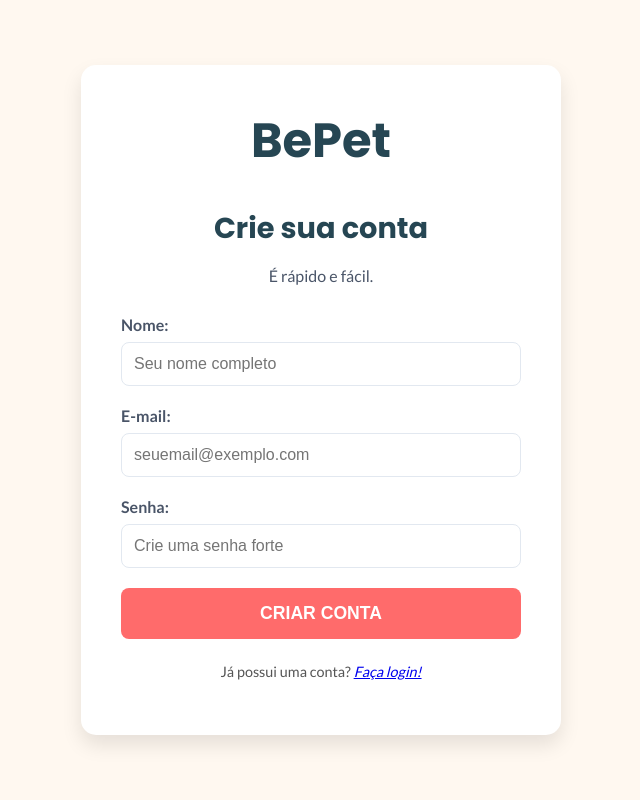
After one commit to Carlos-Andre-Rabelo/BePet, a PHP site: page /criar_conta.php in a window 1280 px wide. The commit adds this page. Shown: the whole page, without its empty margins (319-959 px from the left). Run offline with PHP 8.4, Linux system fonts and the light colour scheme.

Commit message:
implementação total da função de login de usuários

```diff
--- /dev/null
+++ b/login/criar_conta.css
@@ -0,0 +1,6 @@
+.login-container .create-account {
+    text-align: center;
+    margin-top: 1.5rem;
+    font-size: 0.9rem;
+    color: #555;
+}
--- /dev/null
+++ b/login/criar_conta.php
@@ -0,0 +1,113 @@
+<?php
+// Inicia a sessão
+session_start();
+
+$error_message = '';
+$success_message = '';
+
+// 1. VERIFICAR SE O FORMULÁRIO FOI ENVIADO
+if ($_SERVER["REQUEST_METHOD"] == "POST") {
+
+    // 2. CONECTAR AO BANCO DE DADOS
+    $servidor = "localhost";
+    $usuario = "root";
+    $senha_db = "";
+    $banco = "bepet";
+
+    mysqli_report(MYSQLI_REPORT_ERROR | MYSQLI_REPORT_STRICT);
+    try {
+        $conexao = new mysqli($servidor, $usuario, $senha_db, $banco);
+    } catch (mysqli_sql_exception $e) {
+        die("Desculpe, estamos com problemas técnicos. Tente novamente mais tarde.");
+    }
+
+    // 3. COLETAR E VALIDAR DADOS
+    $nome = trim($_POST['nome']);
+    $email = trim($_POST['email']);
+    $senha_digitada = trim($_POST['senha']); // Renomeado para clareza
+
+    if (empty($nome) || empty($email) || empty($senha_digitada)) {
+        $error_message = "Todos os campos são obrigatórios.";
+    } elseif (!filter_var($email, FILTER_VALIDATE_EMAIL)) {
+        $error_message = "O formato do e-mail é inválido.";
+    } else {
+        // 4. VERIFICAR SE O E-MAIL JÁ EXISTE
+        $sql_check = "SELECT codigo FROM login WHERE email = ? LIMIT 1";
+        $stmt_check = $conexao->prepare($sql_check);
+        $stmt_check->bind_param("s", $email);
+        $stmt_check->execute();
+        $resultado_check = $stmt_check->get_result();
+
+        if ($resultado_check->num_rows > 0) {
+            $error_message = "Este e-mail já está cadastrado. Tente fazer login.";
+        } else {
+            // 5. CRIPTOGRAFAR A SENHA (HASH)
+            $senha_hash = password_hash($senha_digitada, PASSWORD_DEFAULT);
+
+            // 6. INSERIR O NOVO USUÁRIO NO BANCO
+            $sql_insert = "INSERT INTO login (nome, email, senha) VALUES (?, ?, ?)";
+            $stmt_insert = $conexao->prepare($sql_insert);
+            $stmt_insert->bind_param("sss", $nome, $email, $senha_hash);
+
+            if ($stmt_insert->execute()) {
+                // Redireciona para a página de login com uma mensagem de sucesso
+                header("Location: login.php?status=conta_criada");
+                exit;
+            } else {
+                $error_message = "Erro ao criar a conta. Tente novamente.";
+            }
+            $stmt_insert->close();
+        }
+        $stmt_check->close();
+    }
+    $conexao->close();
+}
+?>
+<!DOCTYPE html>
+<html lang="pt-BR">
+<head>
+    <meta charset="UTF-8">
+    <meta name="viewport" content="width=device-width, initial-scale=1.0">
+    <title>Criar Conta - BePet</title>
+    <link rel="stylesheet" href="login.css"> <!-- Reutilizando o CSS do login -->
+    <link rel="stylesheet" href="criar_conta.css"> <!-- CSS específico para a página de criar conta -->
+    <link rel="preconnect" href="https://fonts.googleapis.com">
+    <link rel="preconnect" href="https://fonts.gstatic.com" crossorigin>
+    <link href="https://fonts.googleapis.com/css2?family=Lato:wght@400;700&family=Poppins:wght@400;600;700&display=swap" rel="stylesheet">
+</head>
+<body>
+
+    <main class="login-main">
+        <div class="login-container">
+            <a href="../Landingpage/index.php" class="logo">BePet</a>
+            <form action="criar_conta.php" method="POST" class="login-form">
+                <h2>Crie sua conta</h2>
+                <p>É rápido e fácil.</p>
+
+                <?php if (!empty($error_message)): ?>
+                    <div class="login-error"><?php echo htmlspecialchars($error_message); ?></div>
+                <?php endif; ?>
+
+                <div class="form-group">
+                    <label for="nome">Nome:</label>
+                    <input type="text" id="nome" name="nome" placeholder="Seu nome completo" required>
+                </div>
+
+                <div class="form-group">
+                    <label for="email">E-mail:</label>
+                    <input type="email" id="email" name="email" placeholder="seuemail@exemplo.com" required>
+                </div>
+
+                <div class="form-group">
+                    <label for="senha">Senha:</label>
+                    <input type="password" id="senha" name="senha" placeholder="Crie uma senha forte" required>
+                </div>
+
+                <button type="submit">Criar Conta</button>
+            </form>
+            <p class="create-account">Já possui uma conta? <a href="login.php"><em>Faça login!</em></a></p>
+        </div>
+    </main>
+
+</body>
+</html>
```
Also changed, not shown: Landingpage/index.php (+18 -2 lines), Landingpage/style.css (+32 -0 lines), login/login.php (+73 -1 lines), login/logout.php (added, +13 -0 lines).
